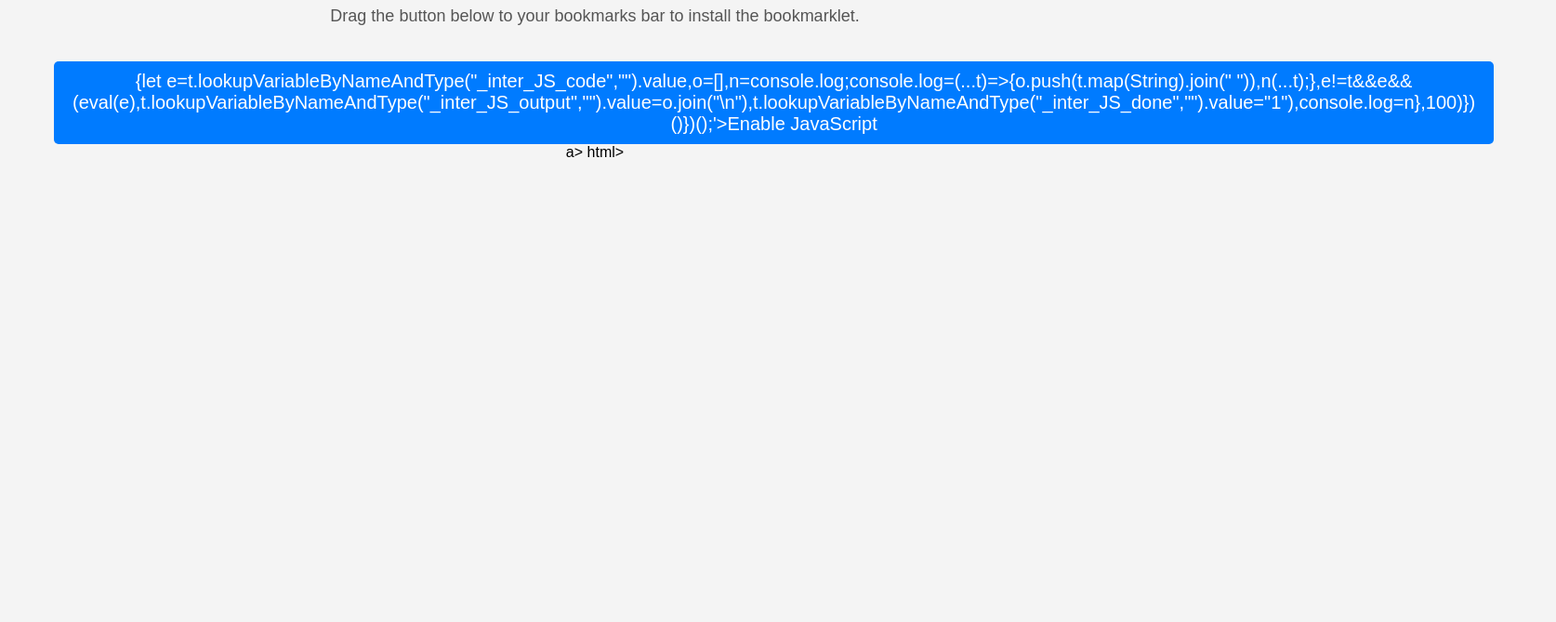
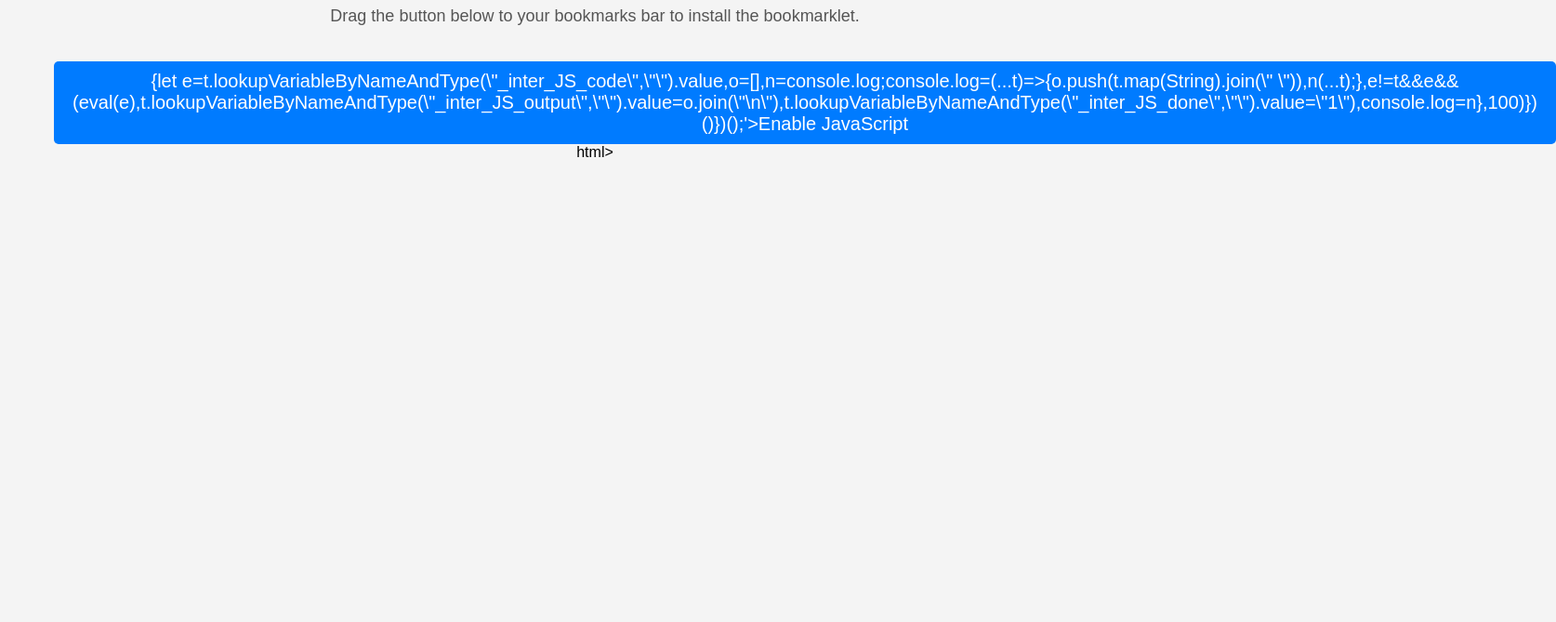
Before and after one commit to PolygonPenguin/EnableJavaScript, a plain HTML site: page index.html in a window 1280 px wide. Shown: the part 131-800 px from the top of the page at 93% size, 1674 px wide, since content can reach past the window. Drawn offline with Linux system fonts and the light colour scheme.

Commit message:
Update index.html

```diff
--- a/index.html
+++ b/index.html
@@ -37,7 +37,7 @@
   <body>
         <h1>Scratch Enable JavaScript </h1>
       <p>Drag the button below to your bookmarks bar to install the bookmarklet.</p>
-      <a href='javascript:(async()=>{if(!/^https:\/\/scratch\.mit\.edu\/projects\/\d+/.test(window.location.href)){alert("This only works on a Scratch project");return;}let e=window.location.href;try{let t=await fetch("https://raw.githubusercontent.com/PolygonPenguin/EnableJavaScript/refs/heads/main/verified.txt"),o=await t.text();if(!o.includes(e)&&!confirm("This project isn't verified. Enabling JavaScript could steal your Scratch account or worse.\n\nPress OK to continue or Cancel to stop."))return;}catch(e){console.error("Error checking page verification:",e);} (function(){let e="",t=document.querySelector("#app")._reactRootContainer._internalRoot.current.child.stateNode.store.getState().scratchGui.vm.runtime.targets[0];t.lookupVariableByNameAndType("_inter_JS_enabled","").value="1",setInterval(()=>{let e=t.lookupVariableByNameAndType("_inter_JS_code","").value,o=[],n=console.log;console.log=(...t)=>{o.push(t.map(String).join(" ")),n(...t);},e!=t&&e&&(eval(e),t.lookupVariableByNameAndType("_inter_JS_output","").value=o.join("\n"),t.lookupVariableByNameAndType("_inter_JS_done","").value="1"),console.log=n},100)})()})();'>Enable JavaScript</a>a>
+      <a href='javascript:(async()=>{if(!/^https:\/\/scratch\.mit\.edu\/projects\/\d+/.test(window.location.href)){alert(\"This only works on a Scratch project\");return;}let e=window.location.href;try{let t=await fetch(\"https://raw.githubusercontent.com/PolygonPenguin/EnableJavaScript/refs/heads/main/verified.txt\"),o=await t.text();if(!o.includes(e)&&!confirm(\"This project isn\'t verified. Enabling JavaScript could steal your Scratch account or worse.\n\nPress OK to continue or Cancel to stop.\"))return;}catch(e){console.error(\"Error checking page verification:\",e);} (function(){let e=\"\",t=document.querySelector(\"#app\")._reactRootContainer._internalRoot.current.child.stateNode.store.getState().scratchGui.vm.runtime.targets[0];t.lookupVariableByNameAndType(\"_inter_JS_enabled\",\"\").value=\"1\",setInterval(()=>{let e=t.lookupVariableByNameAndType(\"_inter_JS_code\",\"\").value,o=[],n=console.log;console.log=(...t)=>{o.push(t.map(String).join(\" \")),n(...t);},e!=t&&e&&(eval(e),t.lookupVariableByNameAndType(\"_inter_JS_output\",\"\").value=o.join(\"\n\"),t.lookupVariableByNameAndType(\"_inter_JS_done\",\"\").value=\"1\"),console.log=n},100)})()})();'>Enable JavaScript</a>
   </body>
 </html>html></p></h1>
   </body>
```
